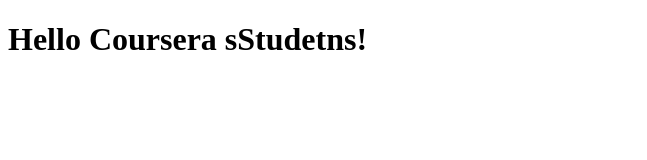
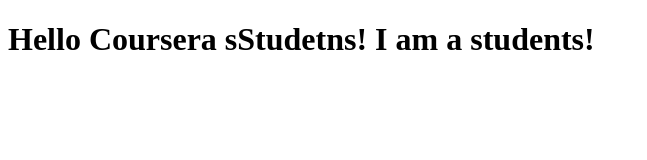
Before and after one commit to Natashynya/coursera-test, a plain HTML site: page index.html in a window 1280 px wide. Shown: the whole page, without its empty margins (0-647 px from the left). Drawn offline with Linux system fonts and the light colour scheme.

Commit message:
Next version of web file/

```diff
--- a/index.html
+++ b/index.html
@@ -5,6 +5,6 @@
     <title>Hello Coursera!</title>
   </head>
   <body>
-    <h1>Hello Coursera sStudetns!</h1>
+    <h1>Hello Coursera sStudetns! I am a students!</h1>
   </body>
 </html>
```
